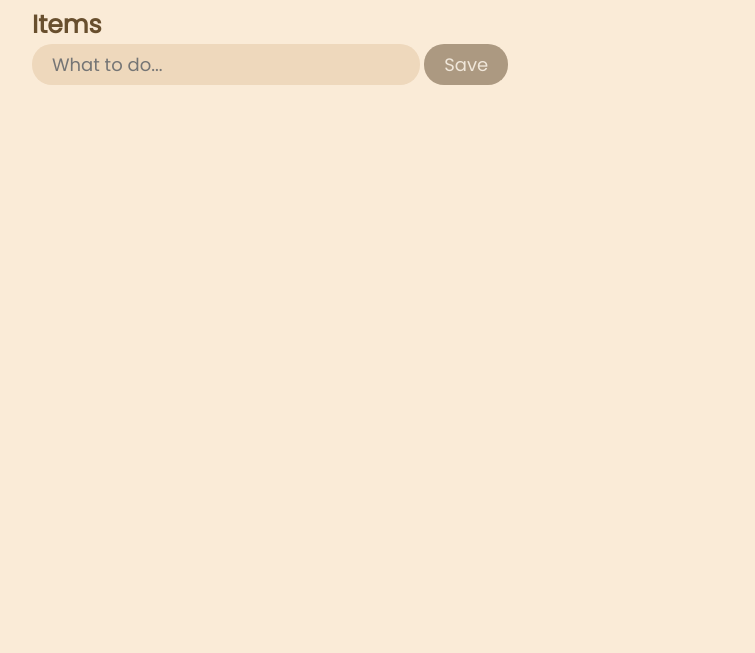
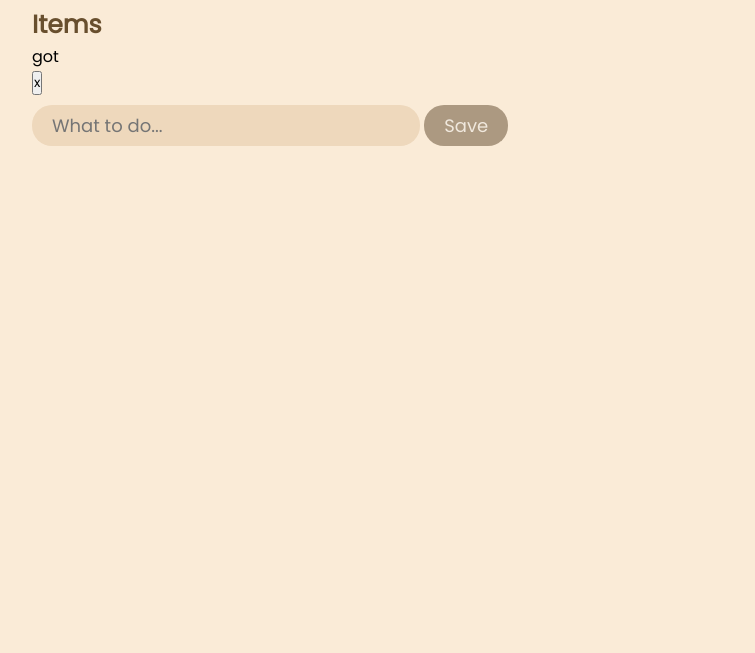
Before and after one commit to ChaanBiz/to-do-list, a plain HTML site: page index.html in a window 1280 px wide. Shown: the part 147-800 px from the top of the page, without its empty margins (8-763 px from the left). Drawn offline with Linux system fonts and the light colour scheme.

Commit message:
css alignment + js functions

```diff
--- a/main.js
+++ b/main.js
@@ -1,12 +1,36 @@
-let items = []
+let items = ["got"]
+
+const itemDiv = document.getElementById("items")
 
 function load() {
 
 }
 
 function render() {
+    itemDiv.innerHTML = null
 
+
+
+    for (const [idx, item] of Object.entries(items)) {
+        const container = document.createElement("div")
+        container.style.marginBottom = "10px"
+
+        const text = document.createElement("p")
+        text.textContent = item
+
+        const button = document.createElement("button")
+        button.textContent = "x"
+        button.onclick = () => remove(idx)
+
+        container.appendChild(text)
+        container.appendChild(button)
+
+
+        itemDiv.appendChild(container)
+    }
 }
+
+render()
 
 function save() {
 
@@ -16,6 +40,6 @@ function add() {
 
 }
 
-function remove() {
+function remove(idx) {
 
 }
--- a/style.scss
+++ b/style.scss
@@ -8,8 +8,6 @@
 }
 
 body {
-    display: flex;
-    flex-direction: column;
     padding-top: 5rem;
     background-color: antiquewhite;
     h1 {
```
Also changed, not shown: style.css, 1 other file.
